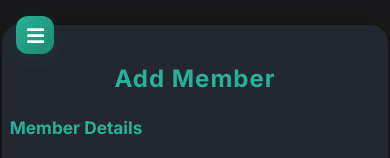
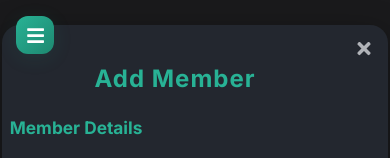
Before and after one commit to Abdulnabeel29/gympersonal, a React (Vite) app: page /members in a window 390 px wide. Both pictures are taken after a click on the button "Add New Member". Shown: the top 158 px of the page. Built offline with nearby package versions, Linux system fonts and the light colour scheme; no server answers.

Commit message:
added close button in members form

```diff
--- a/src/assets/components/MemberForm.css
+++ b/src/assets/components/MemberForm.css
@@ -23,12 +23,44 @@
   position: relative;
 }
 
+/* Close Button Styles */
+.close-button {
+  position: absolute;
+  top: 1rem;
+  right: 1rem;
+  background: transparent;
+  border: none;
+  color: #b0b3b8;
+  font-size: 1.5rem;
+  cursor: pointer;
+  padding: 0.5rem;
+  border-radius: 50%;
+  display: flex;
+  align-items: center;
+  justify-content: center;
+  width: 2.5rem;
+  height: 2.5rem;
+  transition: all 0.2s ease;
+  z-index: 10;
+}
+
+.close-button:hover {
+  background: rgba(255, 255, 255, 0.1);
+  color: #e3e3e0;
+  transform: scale(1.1);
+}
+
+.close-button:active {
+  transform: scale(0.95);
+}
+
 .member-form-container h2 {
   color: #28B295;
   font-weight: 700;
   margin-bottom: 1.5rem;
   text-align: center;
   letter-spacing: 1px;
+  padding-right: 3rem; /* Add padding to avoid overlap with close button */
 }
 
 .form-grid {
@@ -120,6 +152,19 @@
     min-width: 0;
     padding: 1.2rem 0.5rem 1rem 0.5rem;
   }
+
+  .close-button {
+    top: 0.5rem;
+    right: 0.5rem;
+    width: 2rem;
+    height: 2rem;
+    font-size: 1.2rem;
+  }
+
+  .member-form-container h2 {
+    padding-right: 2.5rem;
+  }
+
   .form-grid {
     grid-template-columns: 1fr;
     gap: 0.7rem;
--- a/src/assets/components/MemberForm.jsx
+++ b/src/assets/components/MemberForm.jsx
@@ -1,5 +1,5 @@
 import React, { useState, useEffect, useRef } from "react";
-import { FaRegCalendarAlt } from "react-icons/fa";
+import { FaRegCalendarAlt, FaTimes } from "react-icons/fa";
 import "./MemberForm.css";
 
 const initialState = {
@@ -113,6 +113,15 @@ const MemberForm = ({ member, onSave, onClose }) => {
   return (
     <div className="member-form-modal">
       <form className="member-form-container member-form-scrollable" onSubmit={handleSubmit}>
+        <button
+          type="button"
+          className="close-button"
+          onClick={onClose}
+          title="Close"
+        >
+          <FaTimes />
+        </button>
+
         <h2>{member ? "Edit Member" : "Add Member"}</h2>
 
         <div style={{ marginBottom: "1.2rem", color: "#28B295", fontWeight: 700, fontSize: "1.08rem" }}>
```
